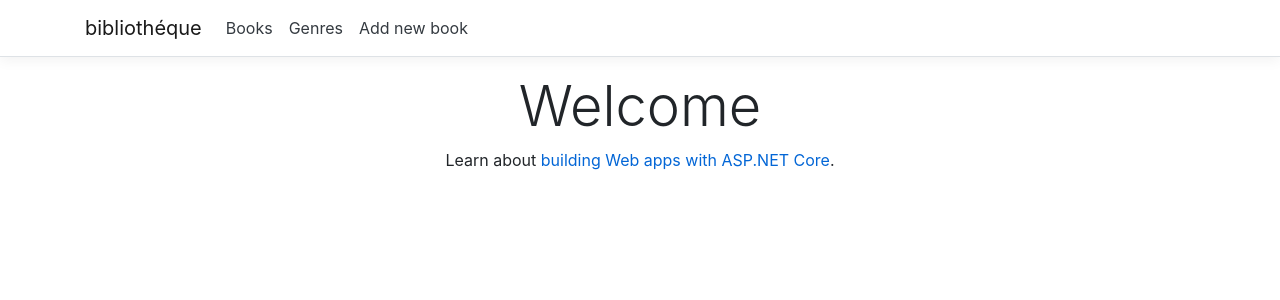
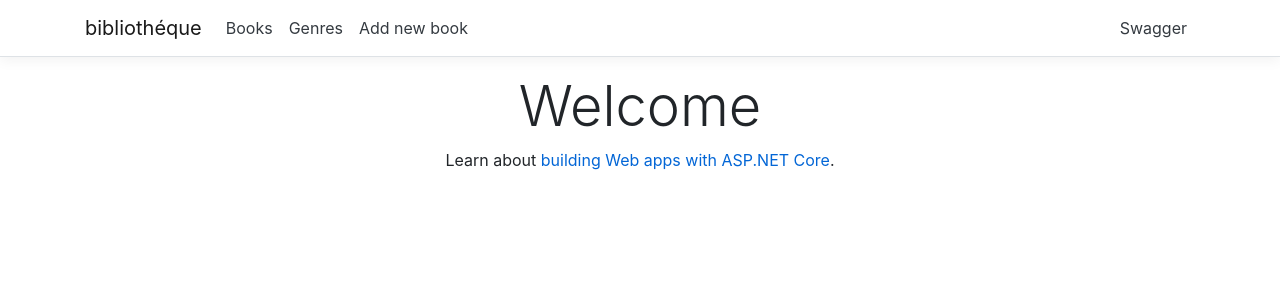
Before and after one commit to ctisserand/TP.NET, an ASP.NET Core app: page / in a window 1280 px wide. Shown: the top 300 px of the page. Run offline with ASP.NET Core 8, Linux system fonts and the light colour scheme; some libraries are stand-ins or nearby versions.

Commit message:
Cles ASP.NET code

```diff
--- a/ASP.Server/Controllers/BookController.cs
+++ b/ASP.Server/Controllers/BookController.cs
@@ -42,7 +42,7 @@ namespace ASP.Server.Controllers
 
         public ActionResult<CreateBookModel> Create(CreateBookModel book)
         {
-            // Le IsValid est True uniquement si tous les champs de CreateBookModel marqué Required sont remplis
+            // Le IsValid est True uniquement si tous les champs de CreateBookModel marqués Required sont remplis
             if (ModelState.IsValid)
             {
                 // Il faut intéroger la base pour récupérer l'ensemble des objets genre qui correspond aux id dans CreateBookModel.Genres
--- a/ASP.Server/Views/Shared/_Layout.cshtml
+++ b/ASP.Server/Views/Shared/_Layout.cshtml
@@ -1,8 +1,7 @@
 <!DOCTYPE html>
 <html lang="en">
 <head>
-    <meta charset="utf-8" />
-    <meta name="viewport" content="width=device-width, initial-scale=1.0" />
+    <meta charset="utfcolorname="viewport" content="width=device-width, initial-scale=1.0" />
     <title>@ViewData["Title"] - APP</title>
     <link rel="stylesheet" href="~/lib/bootstrap/dist/css/bootstrap.min.css" />
     <link rel="stylesheet" href="~/css/site.css" />
@@ -28,6 +27,11 @@
                             <a class="nav-link text-dark" asp-area="" asp-controller="Book" asp-action="Create">Add new book</a>
                         </li>
                     </ul>
+                    <ul class="navbar-nav float-right">
+                        <li class="nav-item float-right">
+                            <a class="nav-link text-dark" asp-area="" asp-controller="swagger" asp-action="">Swagger</a>
+                        </li>
+                    </ul>
                 </div>
             </div>
         </nav>
```
Also changed, not shown: ASP.Server/Database/ApplicationDbContext.cs (deleted, +0 -17 lines), ASP.Server/Database/LibraryDbContext.cs (+0 -23 lines), ASP.Server/ASP.Server.csproj.
